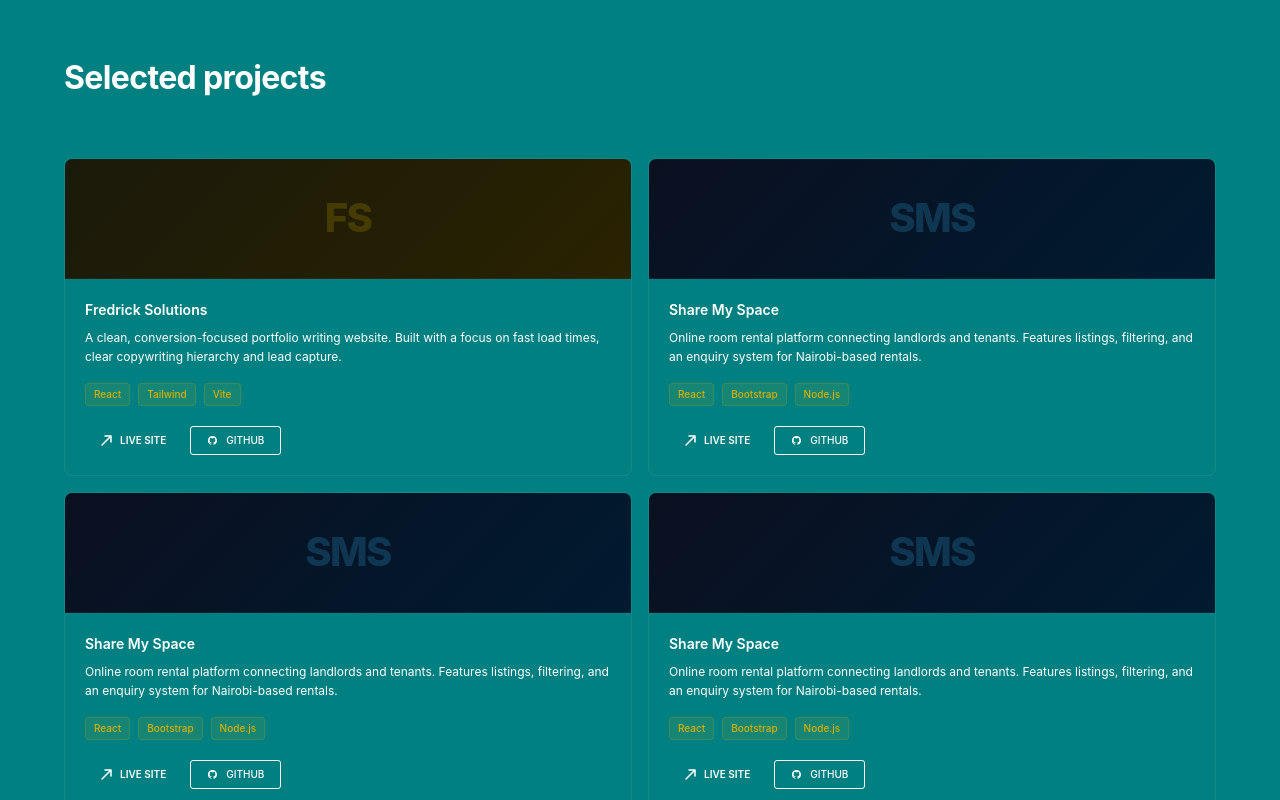
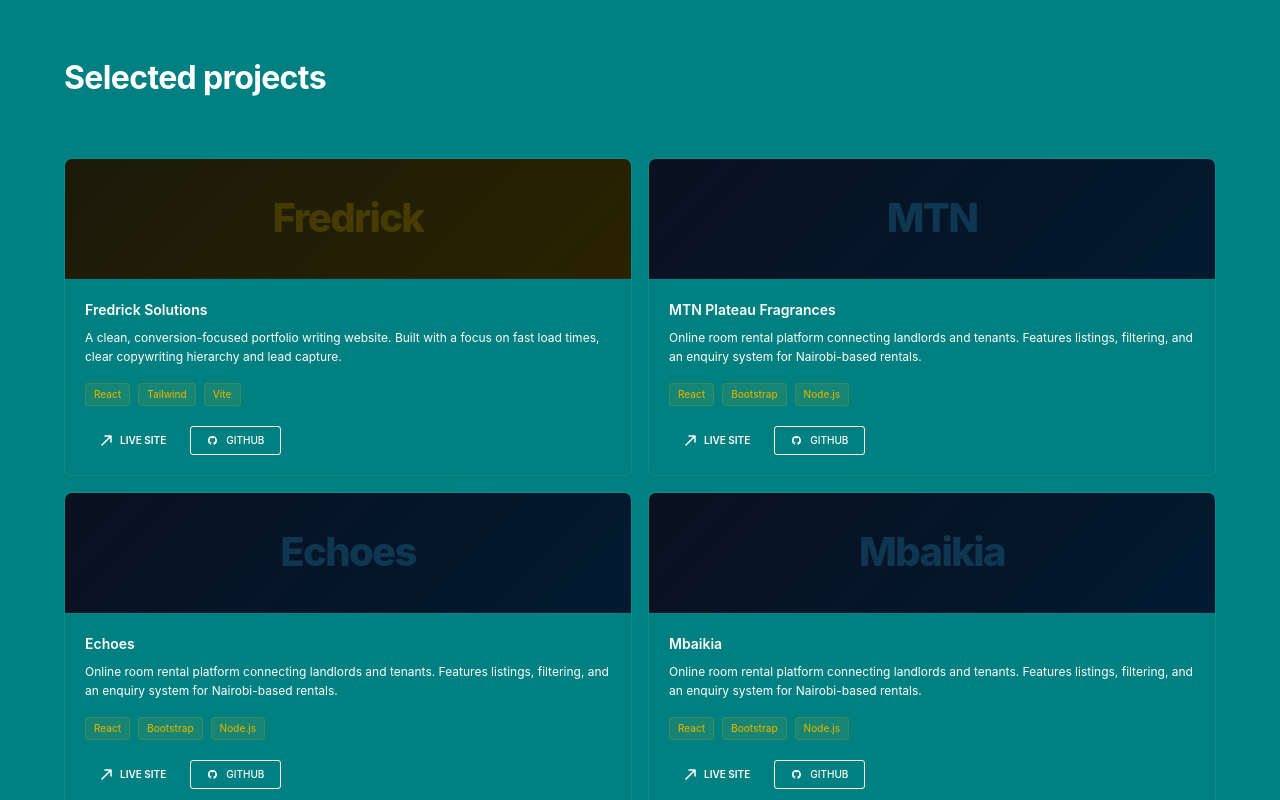
Before and after one commit to Blindtroop/lance, a React (Vite) app: page / in a window 1280 px wide. Shown: the part 2000-2800 px from the top of the page. Built offline with nearby package versions, Linux system fonts and the light colour scheme.

Commit message:
Fix:Updated projects and links

```diff
--- a/src/assets/Hero/hero.jsx
+++ b/src/assets/Hero/hero.jsx
@@ -96,7 +96,7 @@
             </a>
 
             <a
-              href="/resume.pdf"
+              href="https://drive.google.com/file/d/1gMX3V0mM2gG3kBsYGyb4gpgWDUxWrn__/view"
               target="_blank"
               rel="noopener noreferrer"
               className="inline-flex items-center gap-2 border border-accent/40 text-accent text-[11px] font-medium uppercase px-6 py-[11px] rounded-[3px] hover:border-accent transition"
--- a/src/assets/Navbar/navbar.jsx
+++ b/src/assets/Navbar/navbar.jsx
@@ -3,8 +3,8 @@
 
 const links = [
   { label: "Home", href: "#home" },
-  { label: "About", href: "#about" },
   { label: "Skills", href: "#skills" },
+  { label: "Tech Stack", href: "#tech stack" },
   { label: "Projects", href: "#projects" },
 ];
 
@@ -50,12 +50,13 @@
         </div>
 
         {/* CTA */}
-        <button
+        <a
+          href="#contact"
           onClick={onContactOpen}
           className="bg-[#F4E1C1] hidden md:inline-flex items-center border border-accent/40 text-base px-4 py-2 rounded hover:border-accent transition-colors duration-200"
         >
           Hire me
-        </button>
+        </a>
 
         {/* mobile hamburger */}
         <button
--- a/src/assets/footer/footer.jsx
+++ b/src/assets/footer/footer.jsx
@@ -59,9 +59,6 @@
             <h3 className="text-[11px] font-medium tracking-[0.12em] uppercase text-white">
               Get Involved
             </h3>
-            <p className="text-white font-light leading-relaxed">
-              Ready to get started?
-            </p>
             <button
               onClick={onContactOpen}
               className="bg-[#F4E1C1] border border-[#F4E1C1] cursor-pointer text-black text-[11px] font-medium tracking-[0.1em] uppercase px-5 py-2.5 rounded-sm hover:bg-[#008080] hover:text-neutral-900 transition"
--- a/src/assets/projects/projects.jsx
+++ b/src/assets/projects/projects.jsx
@@ -9,39 +9,39 @@
     github:      "https://github.com/lancekaluhi",  // replace
     gradient:    "linear-gradient(135deg, #1a1a0a 0%, #2a2200 100%)",
     accentColor: "#D4B000",
-    initials:    "FS",
+    initials:    "Fredrick",
   },
   {
-    title:       "Share My Space",
+    title:       "MTN Plateau Fragrances",
     description: "Online room rental platform connecting landlords and tenants. Features listings, filtering, and an enquiry system for Nairobi-based rentals.",
     tags:        ["React", "Bootstrap", "Node.js"],
-    live:        "https://sharemyspace.co.ke",       // replace
-    github:      "https://github.com/lancekaluhi",   // replace
+    live:        "https://mtnplateau.com/",       // replace
+    github:      "https://github.com/Blindtroop/mtn",   // replace
     gradient:    "linear-gradient(135deg, #0a1020 0%, #001a30 100%)",
     accentColor: "#38BDF8",
-    initials:    "SMS",
+    initials:    "MTN",
   },
 
    {
-    title:       "Share My Space",
+    title:       "Echoes",
     description: "Online room rental platform connecting landlords and tenants. Features listings, filtering, and an enquiry system for Nairobi-based rentals.",
     tags:        ["React", "Bootstrap", "Node.js"],
-    live:        "https://sharemyspace.co.ke",       // replace
-    github:      "https://github.com/lancekaluhi",   // replace
+    live:        "https://myechoesapp.vercel.app/",       // replace
+    github:      "https://github.com/Blindtroop/echoes",   // replace
     gradient:    "linear-gradient(135deg, #0a1020 0%, #001a30 100%)",
     accentColor: "#38BDF8",
-    initials:    "SMS",
+    initials:    "Echoes",
   },
 
    {
-    title:       "Share My Space",
+    title:       "Mbaikia",
     description: "Online room rental platform connecting landlords and tenants. Features listings, filtering, and an enquiry system for Nairobi-based rentals.",
     tags:        ["React", "Bootstrap", "Node.js"],
-    live:        "https://sharemyspace.co.ke",       // replace
-    github:      "https://github.com/lancekaluhi",   // replace
+    live:        "https://mbaikia.vercel.app/",       // replace
+    github:      "https://github.com/Blindtroop/mbaikia",   // replace
     gradient:    "linear-gradient(135deg, #0a1020 0%, #001a30 100%)",
     accentColor: "#38BDF8",
-    initials:    "SMS",
+    initials:    "Mbaikia",
   },
 ];
 
--- a/src/assets/stack/stack.jsx
+++ b/src/assets/stack/stack.jsx
@@ -50,7 +50,7 @@
 
 export default function Stack() {
   return (
-    <section id="languages" className="bg-[#F4E1C1] py-24 px-10">
+    <section id="tech stack" className="bg-[#F4E1C1] py-24 px-10">
       <div className="max-w-6xl mx-auto">
 
         {/* heading */}
--- a/src/index.css
+++ b/src/index.css
@@ -1 +1,5 @@
 @import "tailwindcss";
+
+html {
+  scroll-behavior: smooth;
+}
```
